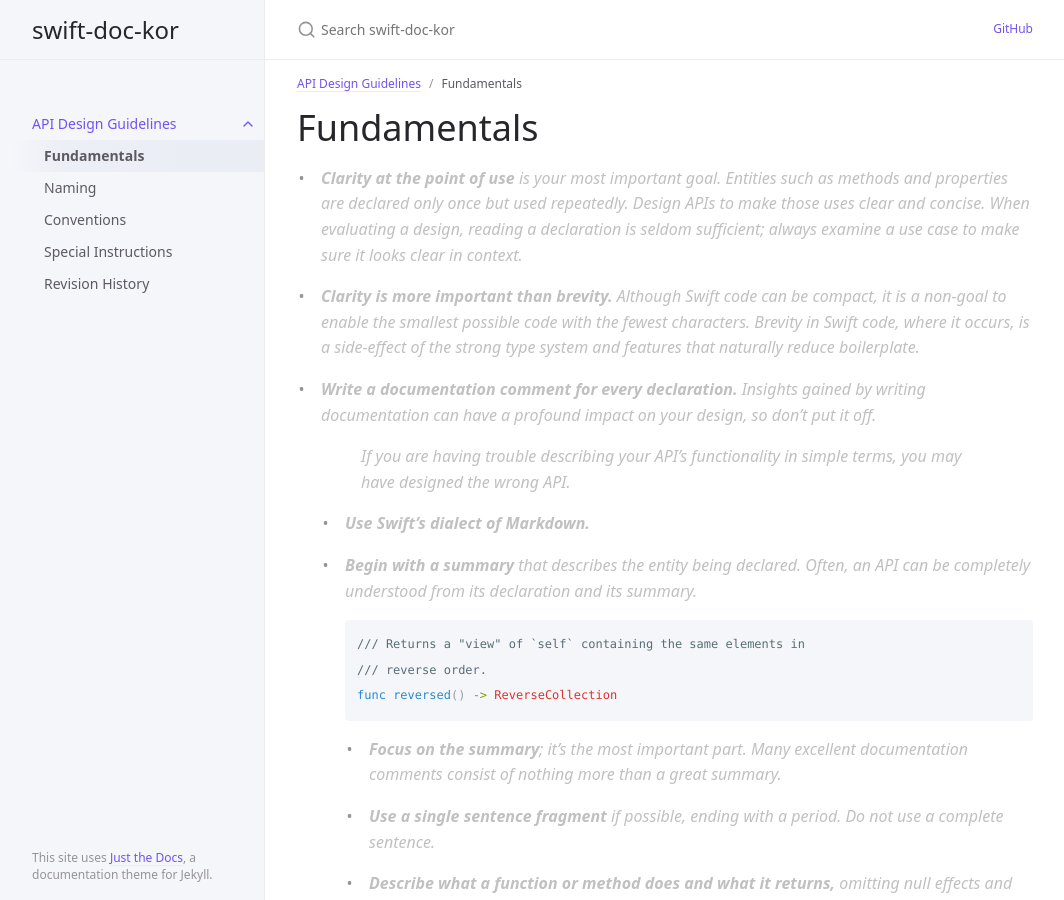
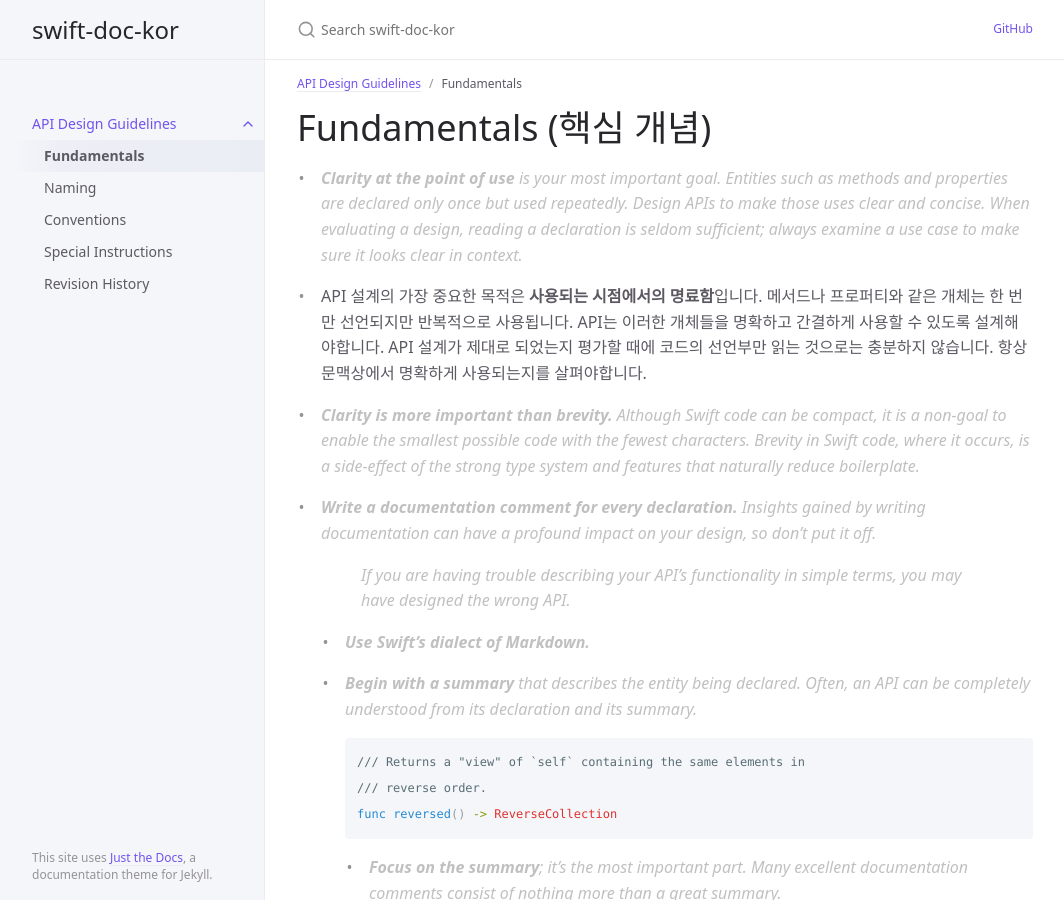
Before and after one commit to yagom-academy/yagom-academy.github.io, a Jekyll site: the page built from docs/API Design Guidelines/Fundamentals.md, in a window 1280 px wide and 900 px high. Shown: the whole window, without its empty margins (107-1171 px from the left). Built offline with Jekyll 4.4.1, drawn with Linux system fonts in a browser that asks for light colours.

Commit message:
add: Fundamentals 예시 번역 추가

```diff
--- a/docs/API Design Guidelines/Fundamentals.md
+++ b/docs/API Design Guidelines/Fundamentals.md
@@ -5,9 +5,12 @@ parent: API Design Guidelines
 nav_order: 1
 ---
 
-# Fundamentals
+# Fundamentals (핵심 개념)
 
 - <i><span style="color: #C0C0C0">**Clarity at the point of use** is your most important goal. Entities such as methods and properties are declared only once but used repeatedly. Design APIs to make those uses clear and concise. When evaluating a design, reading a declaration is seldom sufficient; always examine a use case to make sure it looks clear in context.</span></i>
+
+- API 설계의 가장 중요한 목적은 **사용되는 시점에서의 명료함**입니다. 메서드나 프로퍼티와 같은 개체는 한 번만 선언되지만 반복적으로 사용됩니다. API는 이러한 개체들을 명확하고 간결하게 사용할 수 있도록 설계해야합니다. API 설계가 제대로 되었는지 평가할 때에 코드의 선언부만 읽는 것으로는 충분하지 않습니다. 항상 문맥상에서 명확하게 사용되는지를 살펴야합니다.
+
 
 - <i><span style="color: #C0C0C0">**Clarity is more important than brevity.** Although Swift code can be compact, it is a non-goal to enable the smallest possible code with the fewest characters. Brevity in Swift code, where it occurs, is a side-effect of the strong type system and features that naturally reduce boilerplate.</span></i>
 
```
